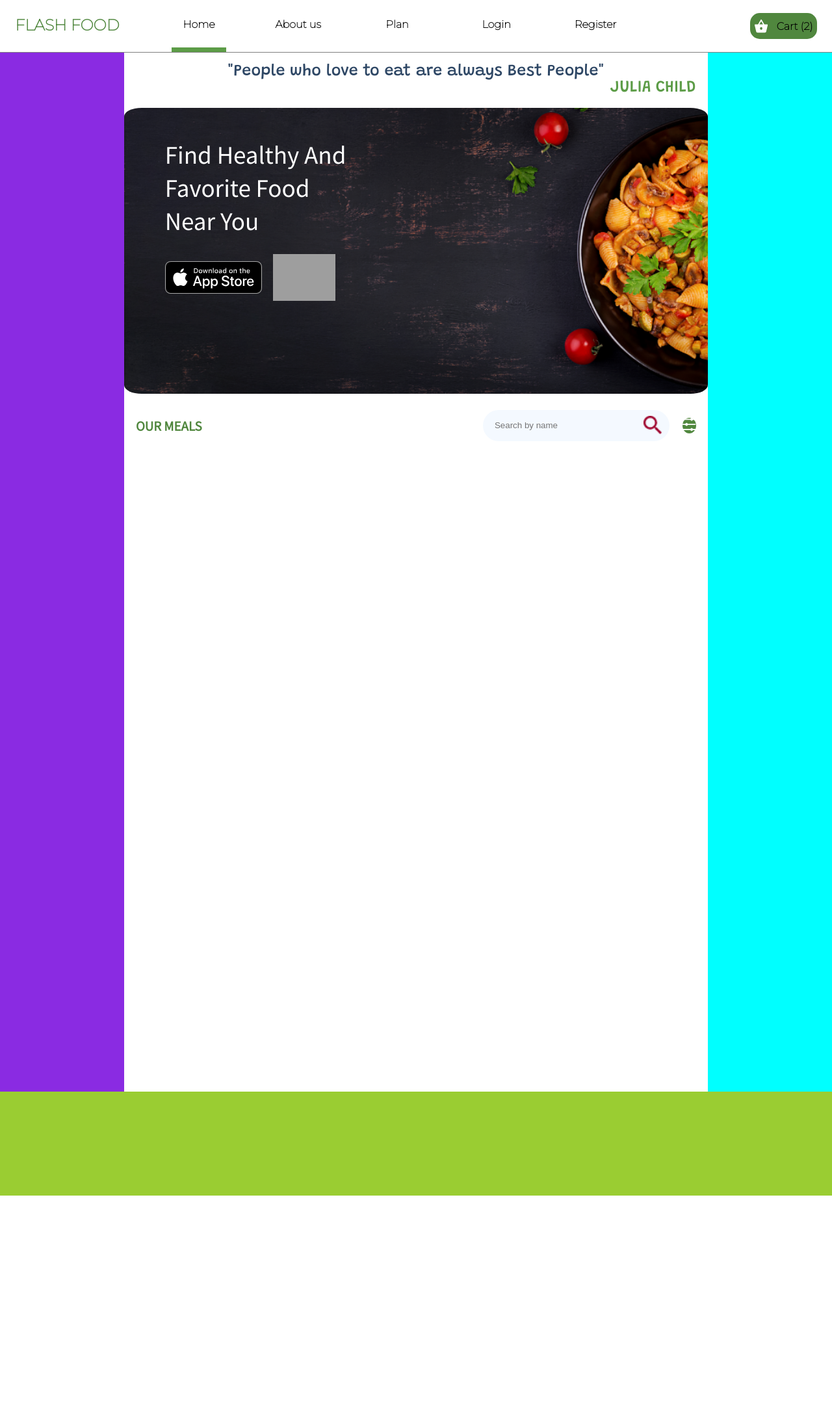
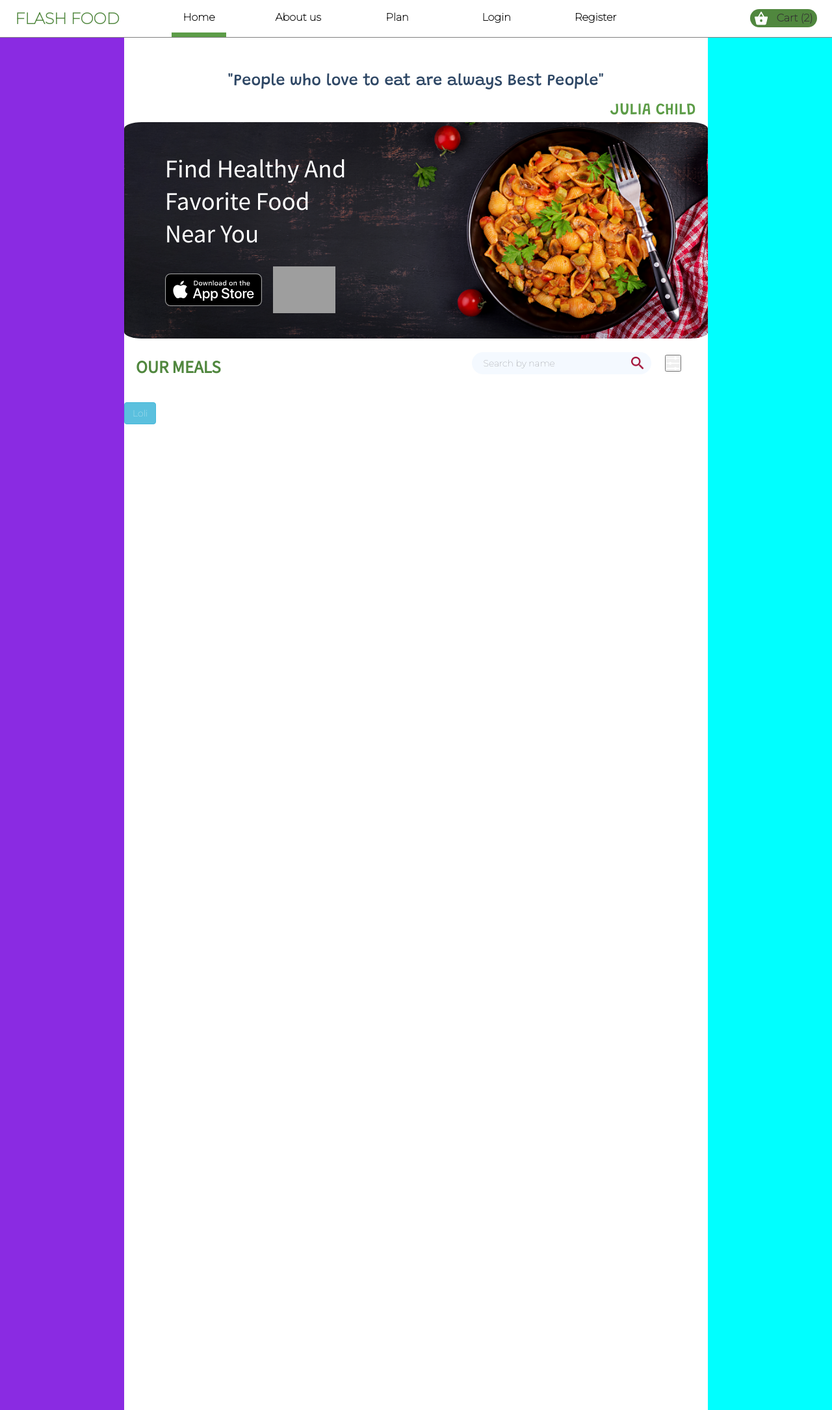
Before and after one commit to Projekt-Reddo/Tabemono, a Python web app: template Templates/index.html in a window 1280 px wide. Shown: the whole page at 65% size. Before the commit the page ends 1840 px from the top, so only its background shows below. Run offline with Jinja, Linux system fonts and the light colour scheme; the template is opened without the code that fills it, so the values that code supplies are empty; some libraries are stand-ins or nearby versions; grey boxes are pictures that could not be loaded.

Commit message:
add media

```diff
--- a/Templates/index.html
+++ b/Templates/index.html
@@ -6,6 +6,7 @@
     <link href="https://fonts.googleapis.com/css2?family=Montserrat:wght@100&display=swap" rel="stylesheet">
     <link href="https://fonts.googleapis.com/css2?family=Grandstander:wght@500&display=swap" rel="stylesheet">
     <link href="https://fonts.googleapis.com/css2?family=Noto+Sans+JP&display=swap" rel="stylesheet">
+    <link rel="stylesheet" href="https://maxcdn.bootstrapcdn.com/bootstrap/3.4.1/css/bootstrap.min.css">
     <link rel="stylesheet" href="style/index.css">
     <title>Tabemono</title>
 </head>
@@ -51,11 +52,11 @@
 
                 <div class="mobile_app">
                     <a href="https://apps.apple.com/us/app/id1464872022?mt=8" class="app_items">
-                        <img src="icons/Download_on_the_App_Store_Badge_US-UK_RGB_blk_092917.svg" height="50">
+                        <img src="icons/Download_on_the_App_Store_Badge_US-UK_RGB_blk_092917.svg" class="app_store">
                     </a>
 
                     <a href="https://play.google.com/store/apps/details?id=com.YoStarEN.Arknights" class="app_items">
-                        <img src="https://play.google.com/intl/en_us/badges/images/generic/en-play-badge.png" height="72">
+                        <img src="https://play.google.com/intl/en_us/badges/images/generic/en-play-badge.png" class="google_play">
                     </a>
                 </div>
             </div>
@@ -77,7 +78,16 @@
                 </div>
             </div>
 
+            <div class="tags">
+                <ul>
+                    <li>
+                        <a href="search.html" class="btn btn-info" role="button">Loli</a>
+                    </li>
+                </ul>
+            </div>
+
             <div class="foods">
+                <div class="food_container">
                     <div class="food_image">
                         <img src="#" alt="">
                     </div>
@@ -96,6 +106,7 @@
                         <div class="food_time"></div>
                     </div>
                 </div>
+            </div>
         </section>
 
         <section class="popular_meals"></section>
--- a/Templates/style/index.css
+++ b/Templates/style/index.css
@@ -5,6 +5,42 @@
 
 html {
     font-size: 16px;
+}
+
+@media (max-width: 1024px) and (orientation: landscape){
+    html {
+        font-size: 12px;
+    }
+}
+
+@media (max-width: 800px) and (orientation: landscape) {
+    html {
+        font-size: 9px;
+    }
+}
+
+@media (max-width: 768px) {
+    html {
+        font-size: 12px;
+    }
+}
+
+@media (max-width: 600px) {
+    html {
+        font-size: 9px;
+    }
+}
+
+@media (max-width: 480px) and (orientation: landscape){
+    html {
+        font-size: 6px;
+    }
+}
+
+@media (max-width: 320px) {
+    html {
+        font-size: 6px;
+    }
 }
 
 body {
@@ -18,7 +54,7 @@
     position: fixed;
     background-color: white;
     width: 100%;
-    height: 10vh;
+    height: 3.6rem;
     border-bottom: 1px solid gray;
 }
 
@@ -26,6 +62,7 @@
     height: 100%;
     display: flex;
     text-align: center;
+    align-items: center;
 }
 
 nav > * {
@@ -40,10 +77,10 @@
     color: #50873E;
     font-weight: bold;
     height: 100%;
-    padding-top: 3vh;
+    padding-top: 1rem;
 }
 
-ul {
+nav ul {
     list-style-type: none;
     height: 100%;
     width: 65%;
@@ -53,7 +90,7 @@
 
 li {
     width: 10%;
-    padding-top: 3.5vh;
+    padding-top: 1rem;
 }
 
 li>a {
@@ -62,7 +99,7 @@
 }
 
 .active {
-    border-bottom: 7px solid #5c9c47;
+    border-bottom: 0.4375rem solid #5c9c47;
 }
 
 .cart {
@@ -71,7 +108,7 @@
     display: flex;
     width: 8%;
     justify-content: center;
-    border-radius: 15px;
+    border-radius: 0.9375rem;
 }
 
 .cart > * {
@@ -80,9 +117,9 @@
 
 main {
     background: white;
-    height: 200vh;
+    height: 130rem;
     grid-column: 4/9;
-    margin-top: 10vh;
+    margin-top: 10%;
 }
 
 .left {
@@ -96,21 +133,22 @@
 }
 
 footer {
+    height: 20%;
     background-color: yellowgreen;
-    height: 20vh;
     grid-column: 1/12;
 }
 
 .banner_container {
     margin-top: 2%;
+    height: 20%;
 }
 
 .quote {
+    height: 15%;
     font-family: 'Grandstander', cursive, Nabila, Lobster;
-    font-size: 25px;
+    font-size: 1.5625rem;
     text-align: center;
     color: #2E4765;
-    margin: auto;
 }
 
 .sign {
@@ -121,7 +159,7 @@
 
 .banner {
     margin-top: 2%;
-    height: 55vh;
+    height: 80%;
     background-image: url("../images/banner.png");
     background-repeat: no-repeat;
     background-size: cover;
@@ -133,7 +171,7 @@
     color: white;
     padding: 5% 0 0 7%;
     font-family: 'Noto Sans JP', sans-serif;
-    font-size: 35px;
+    font-size: 2.1875rem;
 
 }
 
@@ -147,13 +185,25 @@
     margin-right: 2%;
 }
 
+.app_store {
+    height: 3.125rem;
+}
+
+.google_play {
+    height: 4.5rem;
+}
+
+.our_meals {
+    height: 10%;
+}
+
 .search_title {
     display: flex;
     align-items: center;
     justify-content: space-between;
     margin: 1% 0 0 2%;
-    height: 10vh;
     width: 96%;
+    height: 25%;
     background-color: white;
 }
 
@@ -166,6 +216,8 @@
 .search_container {
     display: flex;
     align-items: center;
+    width: 40%;
+    height: 65%;
 }
 
 .search_bar {
@@ -173,11 +225,10 @@
     align-items: center;
     justify-content: space-between;
     background-color: #F4F9FF;
-    height: 6vh;
-    width: 24vw;
+    width: 80%;
     border-radius: 6vh;
     margin-right: 6%;
-    position: relative;
+    height: 100%;
 }
 
 .search_bar input[type="text"] {
@@ -193,9 +244,14 @@
     margin-right: 4%;
 }
 
-.filter {
-    background-color: #50873E;
+.tags {
+    display: flex;
+    height: 10%;
+    width: 96%;
+    margin-top: 2%;
+}
+
+.tags ul {
+    list-style-type: none;
     height: 100%;
-    border: none;
-    border-radius: 50%;
 }
```
Also changed, not shown: Templates/search.html (added, +11 -0 lines). Lines whose indentation alone changed are shown as unchanged.
